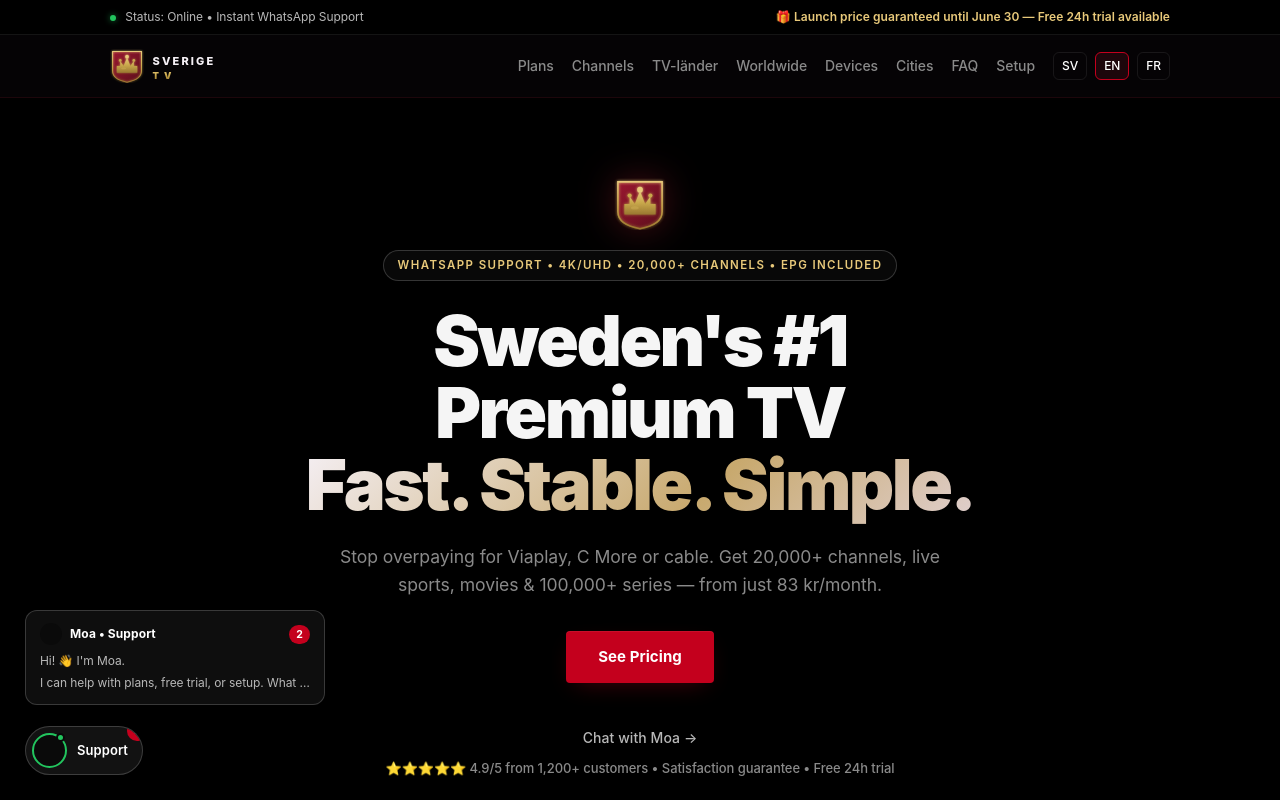
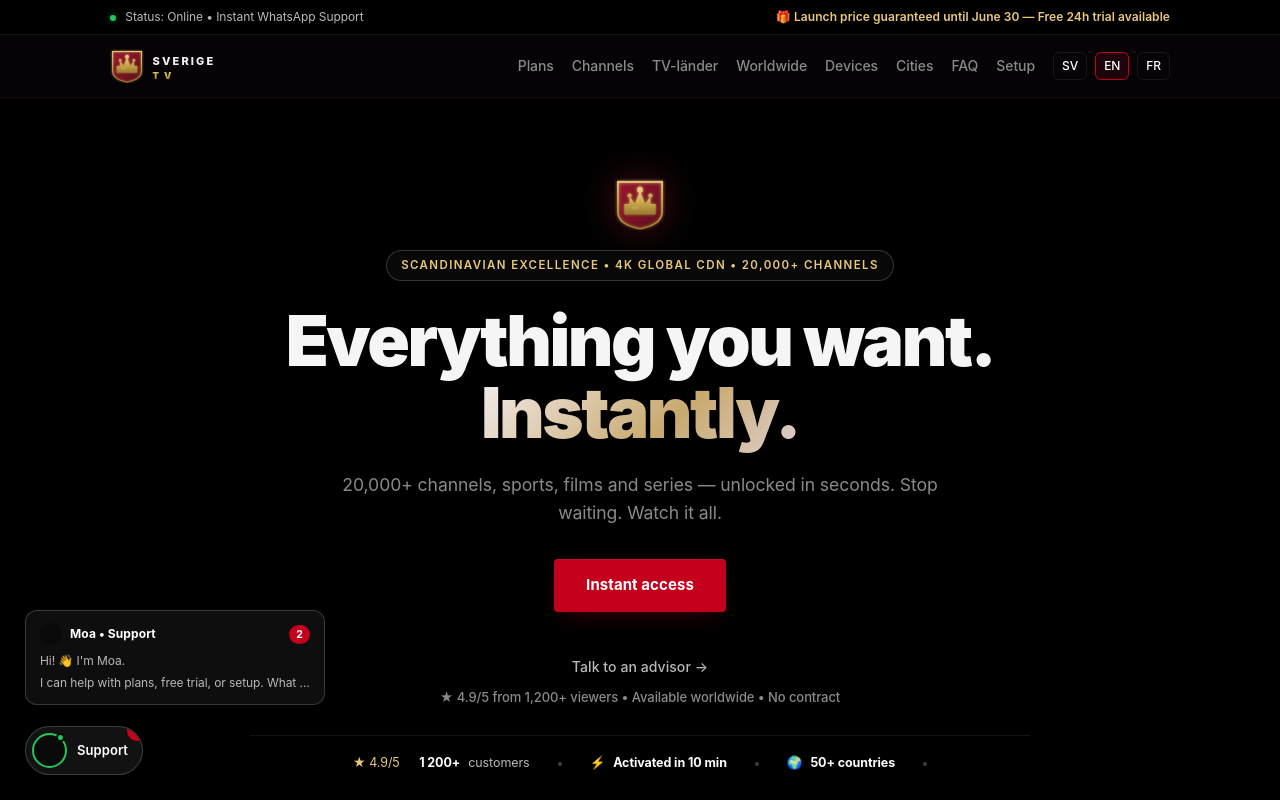
Before and after one commit to manzi21/sweden, a Next.js app: page / in a window 1280 px wide. Shown: the top 800 px of the page. Built offline with nearby package versions, Linux system fonts and the light colour scheme.

Commit message:
feat(copy): premium global hero

```diff
--- a/app/page.tsx
+++ b/app/page.tsx
@@ -108,13 +108,13 @@ const dict: Record<Locale, Copy> = {
     },
     nav: { offers: "Paket", channels: "Kanaler", faq: "FAQ", setup: "Installation", whatsapp: "WhatsApp", install: "Installera App", cities: "Städer", devices: "Enheter" },
     hero: {
-      pill: "WhatsApp-support • 4K/UHD • 20 000+ kanaler • EPG ingår",
-      titleA: "Sveriges #1 TV-tjänst",
-      titleB: "Snabbt. Stabilt. Enkelt.",
-      lead: "Sluta betala för dyra Viaplay- och C More-abonnemang. Få tillgång till 20 000+ kanaler, sport, filmer och 100 000+ serier — allt för från 83 kr/mån.",
-      ctaPrices: "Se våra paket",
-      ctaAdvisor: "Prata med Moa",
-      trust: "⭐⭐⭐⭐⭐ 4,9/5 från 1 200+ kunder • Nöjd-kund-garanti • Gratis test 24h",
+      pill: "Skandinavisk excellens • 4K Global CDN • 20 000+ kanaler",
+      titleA: "Allt du vill.",
+      titleB: "Direkt.",
+      lead: "20 000+ kanaler, sport, filmer och serier — upplåst på några sekunder. Sluta vänta. Se allt.",
+      ctaPrices: "Omedelbar åtkomst",
+      ctaAdvisor: "Prata med en rådgivare",
+      trust: "★ 4,9/5 av 1 200+ tittare • Tillgängligt världen över • Inget avtal",
     },
     trial: {
       badge: "Gratis test",
@@ -257,13 +257,13 @@ const dict: Record<Locale, Copy> = {
     },
     nav: { offers: "Plans", channels: "Channels", faq: "FAQ", setup: "Setup", whatsapp: "WhatsApp", install: "Install App", cities: "Cities", devices: "Devices" },
     hero: {
-      pill: "WhatsApp support • 4K/UHD • 20,000+ channels • EPG included",
-      titleA: "Sweden's #1 Premium TV",
-      titleB: "Fast. Stable. Simple.",
-      lead: "Stop overpaying for Viaplay, C More or cable. Get 20,000+ channels, live sports, movies & 100,000+ series — from just 83 kr/month.",
-      ctaPrices: "See Pricing",
-      ctaAdvisor: "Chat with Moa",
-      trust: "⭐⭐⭐⭐⭐ 4.9/5 from 1,200+ customers • Satisfaction guarantee • Free 24h trial",
+      pill: "Scandinavian excellence • 4K Global CDN • 20,000+ channels",
+      titleA: "Everything you want.",
+      titleB: "Instantly.",
+      lead: "20,000+ channels, sports, films and series — unlocked in seconds. Stop waiting. Watch it all.",
+      ctaPrices: "Instant access",
+      ctaAdvisor: "Talk to an advisor",
+      trust: "★ 4.9/5 from 1,200+ viewers • Available worldwide • No contract",
     },
     trial: {
       badge: "Free trial",
@@ -406,13 +406,13 @@ const dict: Record<Locale, Copy> = {
     },
     nav: { offers: "Offres", channels: "Chaînes", faq: "FAQ", setup: "Installation", whatsapp: "WhatsApp", install: "Installer l'App", cities: "Villes", devices: "Appareils" },
     hero: {
-      pill: "Support WhatsApp • 4K/UHD • 20 000+ chaînes • EPG inclus",
-      titleA: "La TV #1 en Suède",
-      titleB: "Rapide. Stable. Simple.",
-      lead: "Arrêtez de surpayer Viaplay, C More ou le câble. Accédez à 20 000+ chaînes, sport, films et 100 000+ séries — à partir de 83 kr/mois.",
-      ctaPrices: "Voir les offres",
-      ctaAdvisor: "Parler à Moa",
-      trust: "⭐⭐⭐⭐⭐ 4,9/5 de 1 200+ clients • Garantie satisfaction • Essai gratuit 24h",
+      pill: "Excellence scandinave • CDN 4K mondial • 20 000+ chaînes",
+      titleA: "Tout ce que vous voulez.",
+      titleB: "Instantanément.",
+      lead: "20 000+ chaînes, sports, films et séries — débloqués en quelques secondes. Arrêtez d'attendre. Regardez tout.",
+      ctaPrices: "Accès immédiat",
+      ctaAdvisor: "Parler à un conseiller",
+      trust: "★ 4,9/5 sur 1 200+ utilisateurs • Disponible dans le monde entier • Aucun contrat",
     },
     trial: {
       badge: "Essai gratuit",
```
